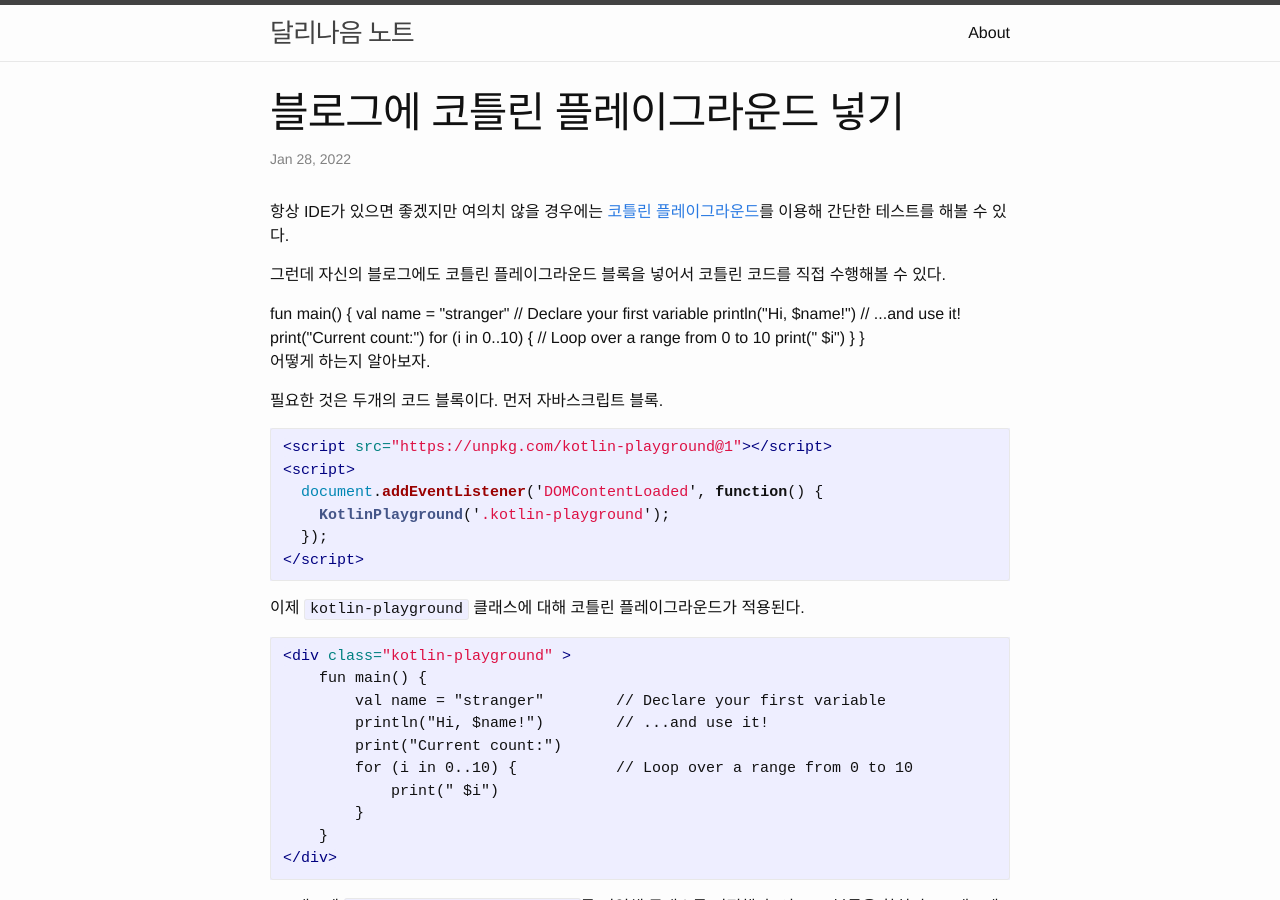
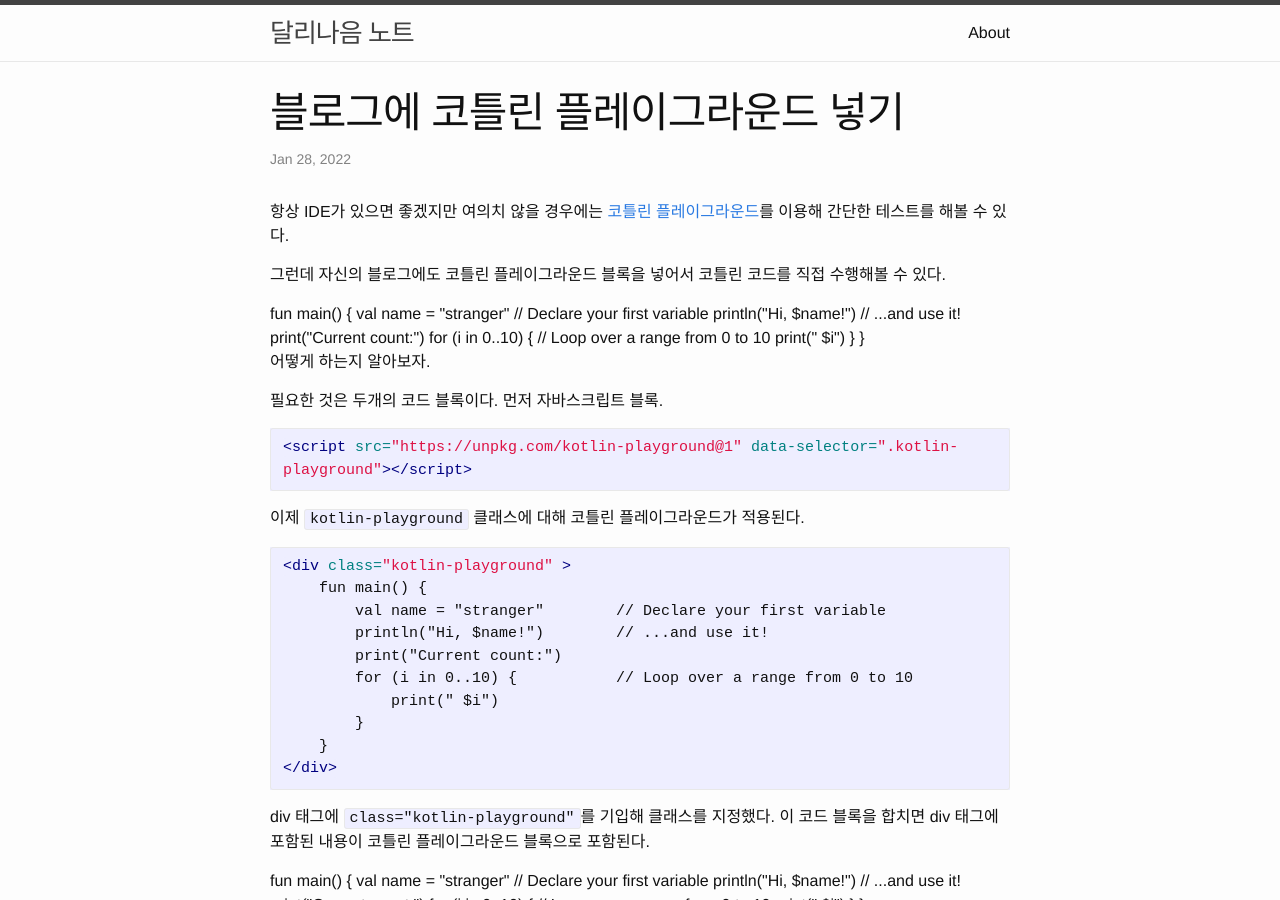
Before and after one commit to dalinaum/dalinaum.github.io, a Jekyll site: the page built from _posts/2022-01-28-blog-kotlin-playground.markdown, in a window 1280 px wide and 900 px high. Built offline with Jekyll 4.4.1, drawn with Linux system fonts in a browser that asks for light colours.

Commit message:
조금 간결한 코드로 변경

````diff
--- a/_includes/footer.html
+++ b/_includes/footer.html
@@ -61,10 +61,5 @@
   ga('send', 'pageview');
 
 </script>
-<script src="https://unpkg.com/kotlin-playground@1"></script>
-<script>
-  document.addEventListener('DOMContentLoaded', function() {
-    KotlinPlayground('.kotlin-playground');
-  });
-</script>
+<script src="https://unpkg.com/kotlin-playground@1" data-selector=".kotlin-playground"></script>
 </footer>
--- a/_posts/2022-01-28-blog-kotlin-playground.markdown
+++ b/_posts/2022-01-28-blog-kotlin-playground.markdown
@@ -25,12 +25,7 @@ categories: blog
 필요한 것은 두개의 코드 블록이다. 먼저 자바스크립트 블록.
 
 ```html
-<script src="https://unpkg.com/kotlin-playground@1"></script>
-<script>
-  document.addEventListener('DOMContentLoaded', function() {
-    KotlinPlayground('.kotlin-playground');
-  });
-</script>
+<script src="https://unpkg.com/kotlin-playground@1" data-selector=".kotlin-playground"></script>
 ```
 
 이제 `kotlin-playground` 클래스에 대해 코틀린 플레이그라운드가 적용된다.
````
